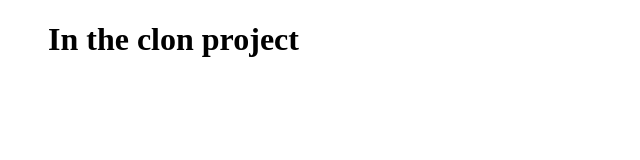
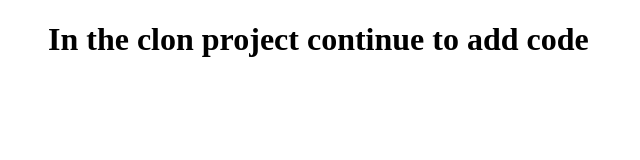
Before and after one commit to martinez41/MB_CODE_TEST, a plain HTML site: page index.html in a window 1280 px wide. Shown: the whole page, without its empty margins (0-640 px from the left). Drawn offline with Linux system fonts and the light colour scheme.

Commit message:
modification du code

```diff
--- a/index.html
+++ b/index.html
@@ -9,7 +9,7 @@
 <body>
 	<dir class="hop">
 		<h1>
-			In the clon project
+			In the clon project continue to add code
 		</h1>
 	</dir>
 </body>
```
